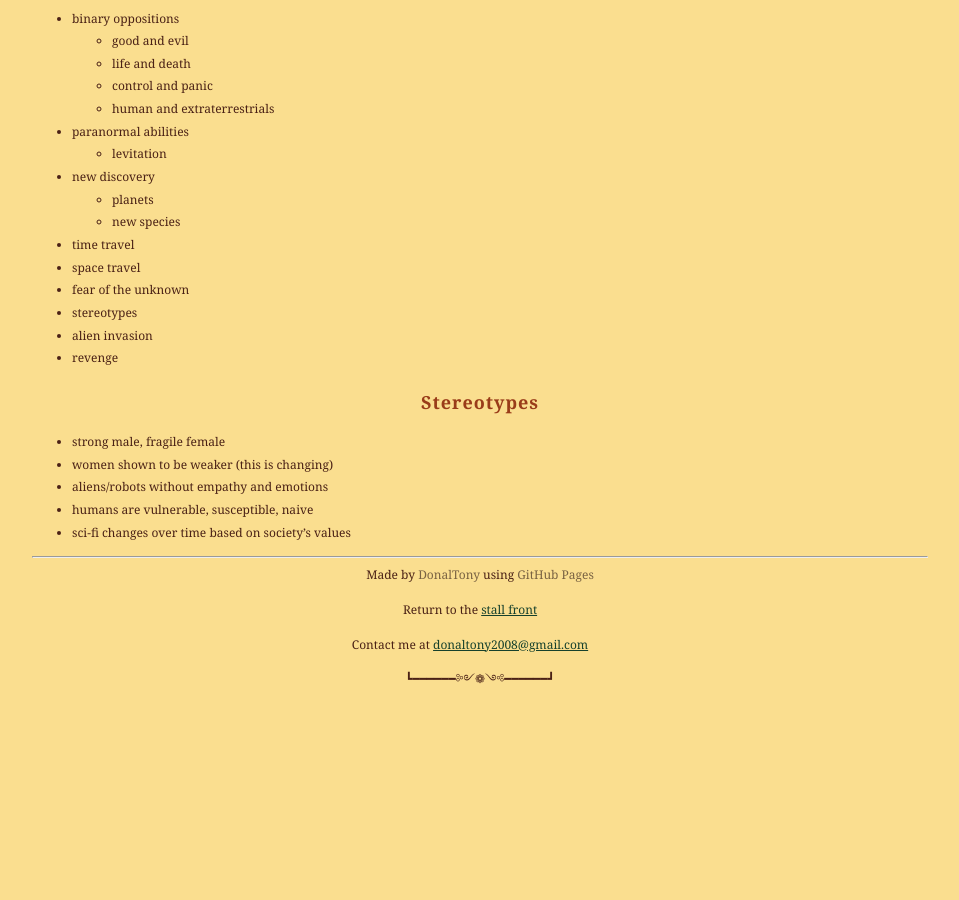
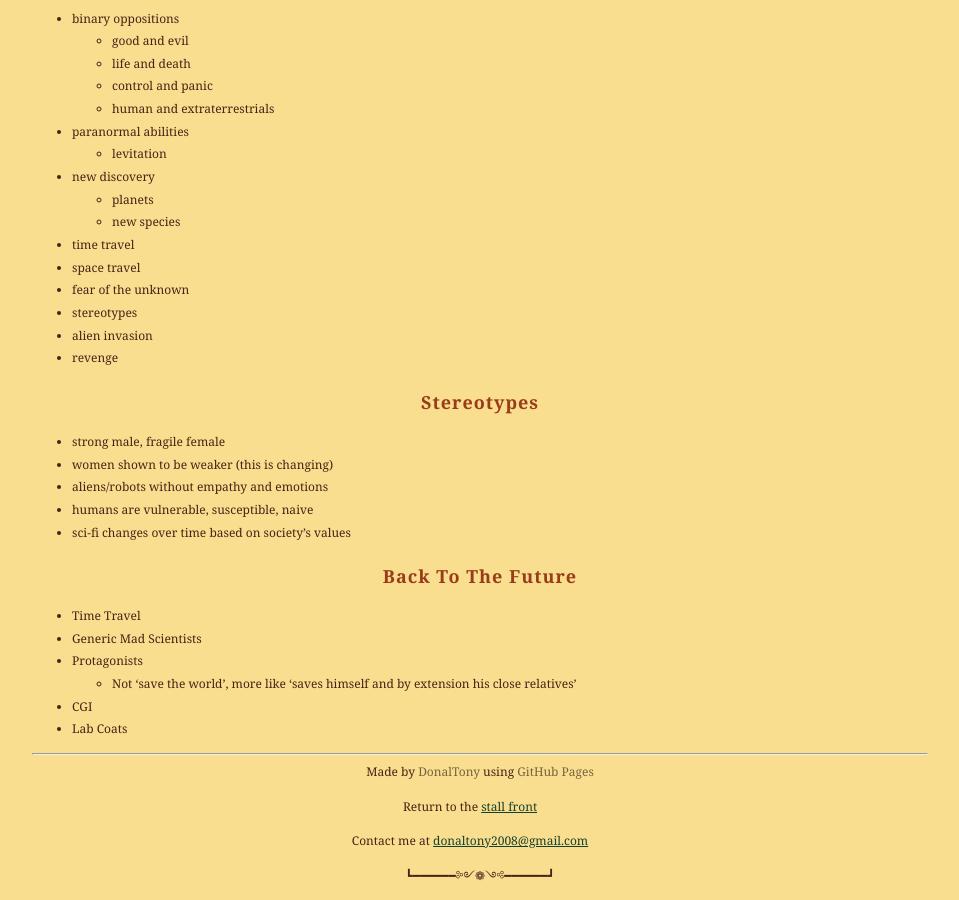
Before and after one commit to dvaraka/the-merchant, a Jekyll site: the page built from notes/year9/english/sci-fi/sci-fi-genre.md, in a window 1280 px wide and 900 px high, scrolled down 1856 px. Shown: the whole window, without its empty margins (160-1119 px from the left). Built offline with Jekyll 4.4.1, drawn with Linux system fonts in a browser that asks for light colours; our own code applies the rules of GitHub Pages for plain Markdown files; before the commit the page ends 2559 px from its top, so only the background shows below that.

Commit message:
Update sci-fi-genre.md

```diff
--- a/notes/year9/english/sci-fi/sci-fi-genre.md
+++ b/notes/year9/english/sci-fi/sci-fi-genre.md
@@ -103,3 +103,12 @@
 - aliens/robots without empathy and emotions
 - humans are vulnerable, susceptible, naive
 - sci-fi changes over time based on society's values
+
+## Back To The Future
+
+- Time Travel
+- Generic Mad Scientists
+- Protagonists
+  - Not 'save the world', more like 'saves himself and by extension his close relatives'
+- CGI
+- Lab Coats
```
